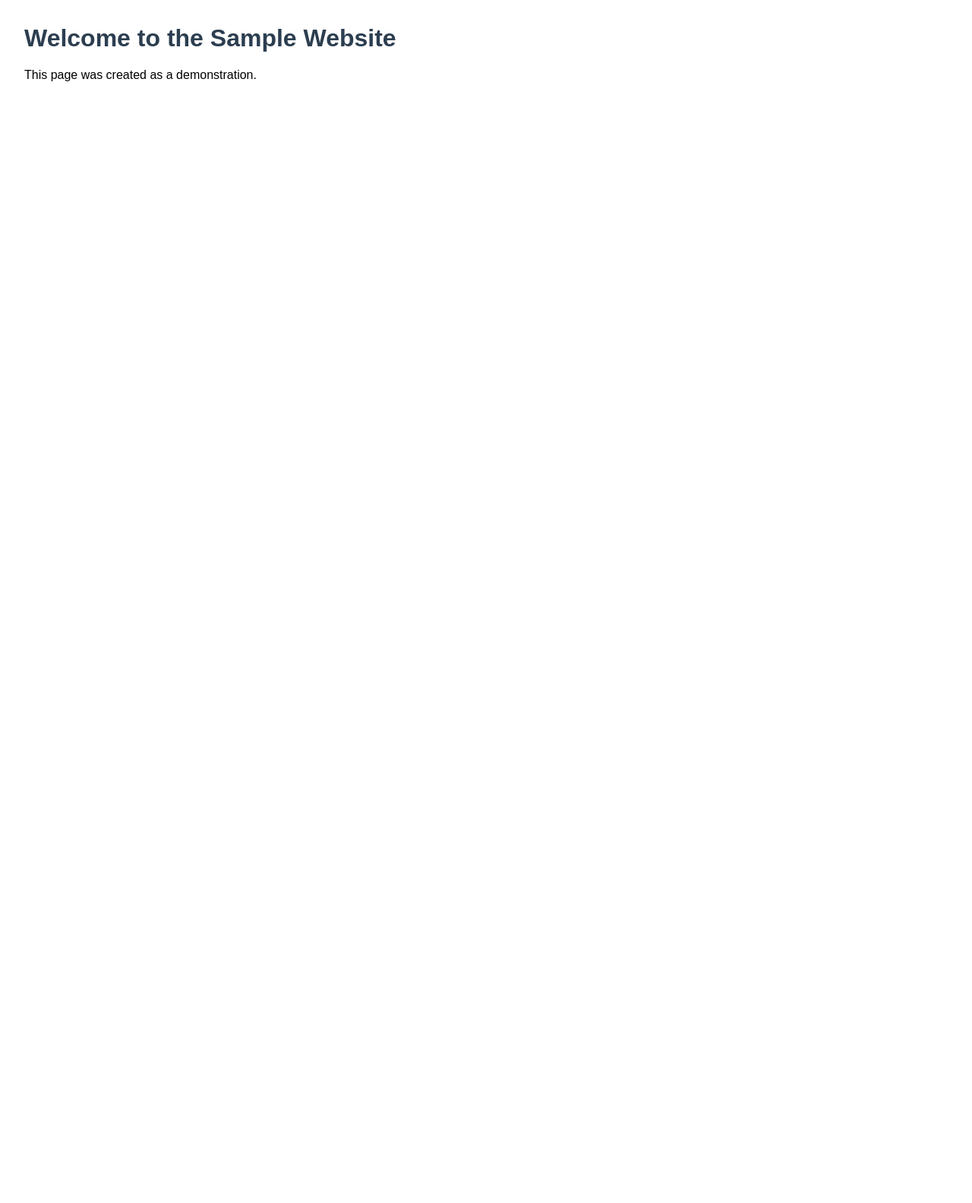
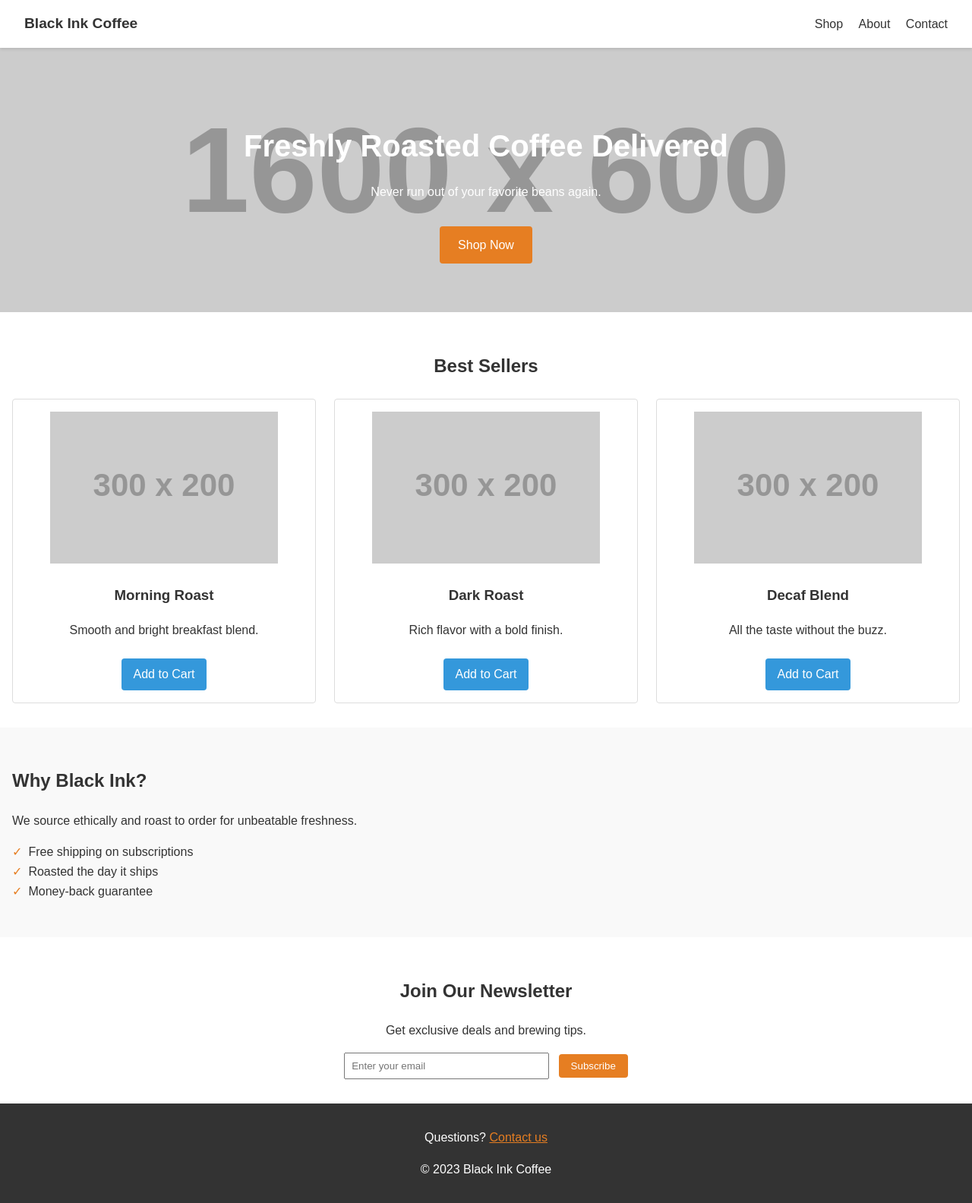
Before and after one commit to BLACKINKCOFFEE/test, a plain HTML site: page index.html in a window 1280 px wide. Shown: the whole page at 76% size. Before the commit the page ends 800 px from the top, so only its background shows below. Drawn offline with Linux system fonts and the light colour scheme; placeholder pictures from the web are drawn by us.

Commit message:
Build marketing site with conversion-focused layout

```diff
--- a/index.html
+++ b/index.html
@@ -2,12 +2,74 @@
 <html lang="en">
 <head>
   <meta charset="UTF-8">
-  <title>Sample Website</title>
+  <meta name="viewport" content="width=device-width, initial-scale=1.0">
+  <title>Black Ink Coffee</title>
   <link rel="stylesheet" href="styles.css">
 </head>
 <body>
-  <h1>Welcome to the Sample Website</h1>
-  <p>This page was created as a demonstration.</p>
+  <header class="nav">
+    <div class="logo">Black Ink Coffee</div>
+    <nav>
+      <a href="#shop">Shop</a>
+      <a href="#about">About</a>
+      <a href="#contact">Contact</a>
+    </nav>
+  </header>
+
+  <section class="hero">
+    <h1>Freshly Roasted Coffee Delivered</h1>
+    <p>Never run out of your favorite beans again.</p>
+    <a class="cta-button" href="#shop">Shop Now</a>
+  </section>
+
+  <section id="shop" class="products">
+    <h2>Best Sellers</h2>
+    <div class="product-grid">
+      <div class="product-card">
+        <img src="https://via.placeholder.com/300x200" alt="Product 1">
+        <h3>Morning Roast</h3>
+        <p>Smooth and bright breakfast blend.</p>
+        <a class="btn" href="#">Add to Cart</a>
+      </div>
+      <div class="product-card">
+        <img src="https://via.placeholder.com/300x200" alt="Product 2">
+        <h3>Dark Roast</h3>
+        <p>Rich flavor with a bold finish.</p>
+        <a class="btn" href="#">Add to Cart</a>
+      </div>
+      <div class="product-card">
+        <img src="https://via.placeholder.com/300x200" alt="Product 3">
+        <h3>Decaf Blend</h3>
+        <p>All the taste without the buzz.</p>
+        <a class="btn" href="#">Add to Cart</a>
+      </div>
+    </div>
+  </section>
+
+  <section id="about" class="about">
+    <h2>Why Black Ink?</h2>
+    <p>We source ethically and roast to order for unbeatable freshness.</p>
+    <ul>
+      <li>Free shipping on subscriptions</li>
+      <li>Roasted the day it ships</li>
+      <li>Money-back guarantee</li>
+    </ul>
+  </section>
+
+  <section class="newsletter">
+    <h2>Join Our Newsletter</h2>
+    <p>Get exclusive deals and brewing tips.</p>
+    <form id="newsletter-form">
+      <input type="email" placeholder="Enter your email" required>
+      <button type="submit" class="btn">Subscribe</button>
+    </form>
+  </section>
+
+  <footer id="contact" class="footer">
+    <p>Questions? <a href="mailto:info@example.com">Contact us</a></p>
+    <p>&copy; 2023 Black Ink Coffee</p>
+  </footer>
+
   <script src="script.js"></script>
 </body>
 </html>
--- a/script.js
+++ b/script.js
@@ -1 +1,14 @@
-console.log('Sample website loaded.');
+document.getElementById('newsletter-form').addEventListener('submit', function(e) {
+  e.preventDefault();
+  alert('Thanks for subscribing!');
+  this.reset();
+});
+
+document.querySelectorAll('nav a').forEach(anchor => {
+  anchor.addEventListener('click', function(e) {
+    if (this.hash) {
+      e.preventDefault();
+      document.querySelector(this.hash).scrollIntoView({ behavior: 'smooth' });
+    }
+  });
+});
--- a/styles.css
+++ b/styles.css
@@ -1,8 +1,149 @@
 body {
+  margin: 0;
   font-family: Arial, sans-serif;
-  margin: 2rem;
+  color: #333;
+  line-height: 1.6;
 }
 
-h1 {
-  color: #2c3e50;
+.nav {
+  display: flex;
+  justify-content: space-between;
+  align-items: center;
+  padding: 1rem 2rem;
+  background-color: #fff;
+  position: sticky;
+  top: 0;
+  box-shadow: 0 2px 4px rgba(0,0,0,0.1);
+  z-index: 10;
 }
+
+.nav .logo {
+  font-size: 1.2rem;
+  font-weight: bold;
+}
+
+.nav a {
+  margin-left: 1rem;
+  text-decoration: none;
+  color: #333;
+}
+
+.hero {
+  text-align: center;
+  padding: 4rem 1rem;
+  background: url('https://via.placeholder.com/1600x600') center/cover no-repeat;
+  color: #fff;
+}
+
+.hero h1 {
+  font-size: 2.5rem;
+  margin-bottom: 0.5rem;
+}
+
+.hero .cta-button {
+  display: inline-block;
+  margin-top: 1rem;
+  padding: 0.75rem 1.5rem;
+  background-color: #e67e22;
+  color: #fff;
+  text-decoration: none;
+  border-radius: 4px;
+}
+
+.products {
+  padding: 2rem 1rem;
+  text-align: center;
+}
+
+.product-grid {
+  display: grid;
+  grid-template-columns: repeat(auto-fit, minmax(250px,1fr));
+  gap: 1.5rem;
+  margin-top: 1.5rem;
+}
+
+.product-card {
+  border: 1px solid #ddd;
+  padding: 1rem;
+  border-radius: 4px;
+}
+
+.product-card img {
+  max-width: 100%;
+  height: auto;
+}
+
+.product-card .btn {
+  display: inline-block;
+  margin-top: 0.5rem;
+  padding: 0.5rem 1rem;
+  background-color: #3498db;
+  color: #fff;
+  text-decoration: none;
+  border-radius: 4px;
+}
+
+.about {
+  background-color: #f9f9f9;
+  padding: 2rem 1rem;
+}
+
+.about ul {
+  list-style: none;
+  padding: 0;
+}
+
+.about li::before {
+  content: '\2713';
+  color: #e67e22;
+  margin-right: 0.5rem;
+}
+
+.newsletter {
+  padding: 2rem 1rem;
+  text-align: center;
+}
+
+.newsletter form {
+  margin-top: 1rem;
+}
+
+.newsletter input {
+  padding: 0.5rem;
+  width: 60%;
+  max-width: 250px;
+  margin-right: 0.5rem;
+}
+
+.newsletter .btn {
+  padding: 0.5rem 1rem;
+  background-color: #e67e22;
+  color: #fff;
+  border: none;
+  border-radius: 4px;
+  cursor: pointer;
+}
+
+.footer {
+  background-color: #333;
+  color: #fff;
+  text-align: center;
+  padding: 1rem;
+}
+
+.footer a {
+  color: #e67e22;
+}
+
+@media (max-width: 600px) {
+  .hero h1 {
+    font-size: 2rem;
+  }
+  .newsletter input {
+    width: 100%;
+    margin: 0 0 0.5rem 0;
+  }
+  .newsletter .btn {
+    width: 100%;
+  }
+}
```
Also changed, not shown: 1 other file.
